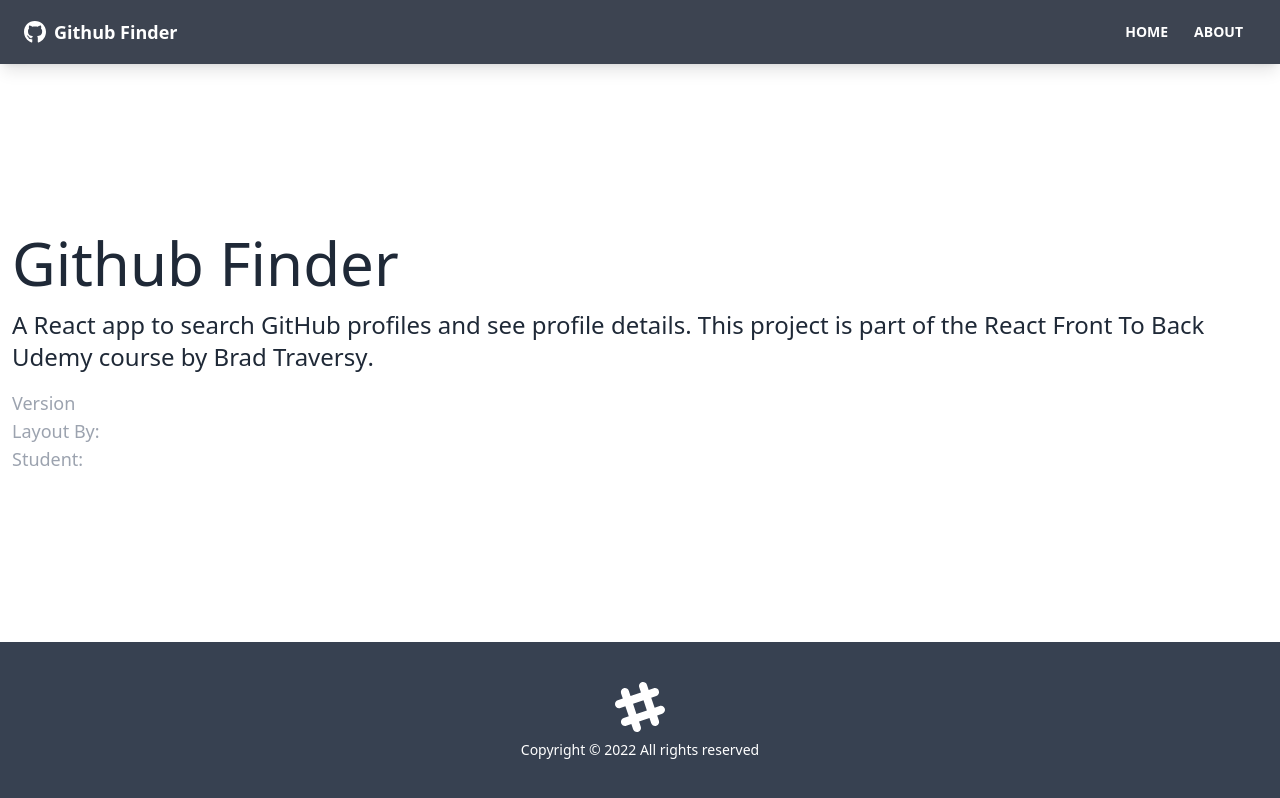
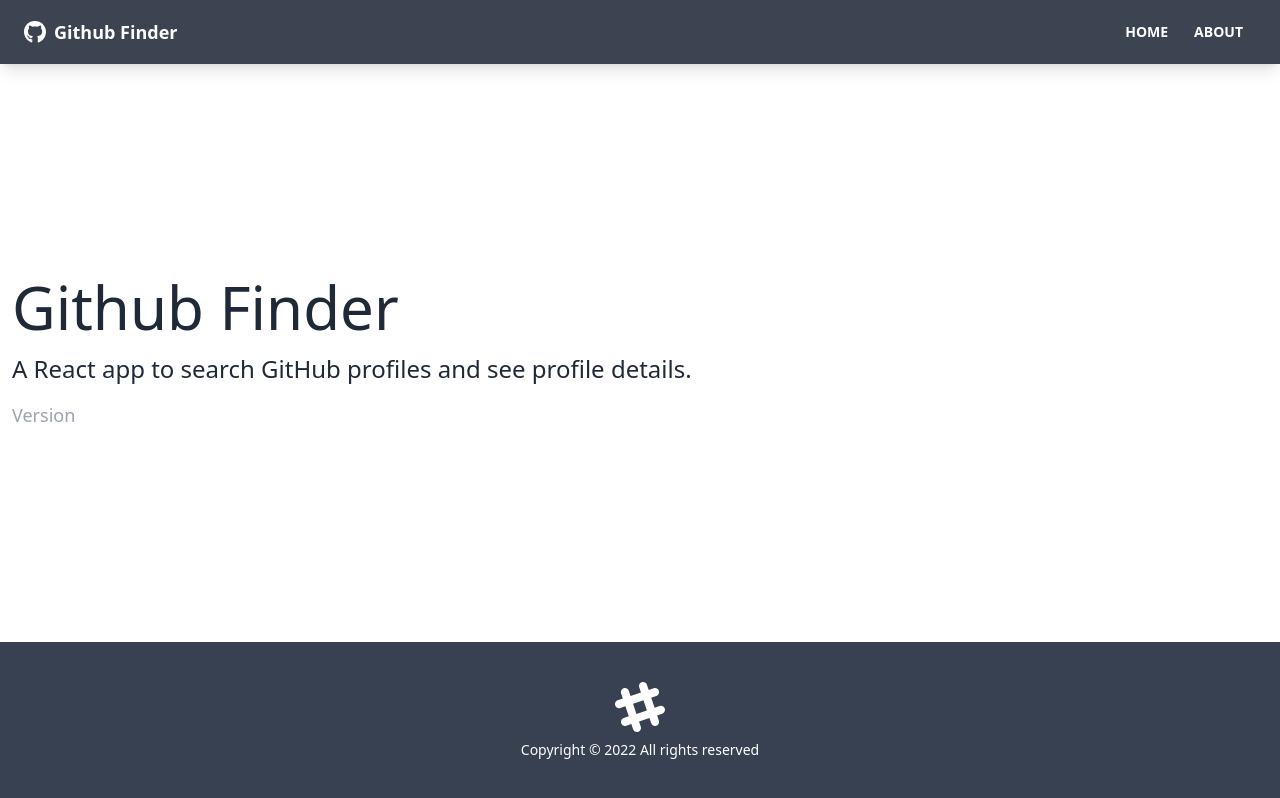
Before and after one commit to mikiasworash/github-finder, a React (Create React App) app: page /about in a window 1280 px wide. Built offline with nearby package versions, Linux system fonts and the light colour scheme.

Commit message:
update readme

```diff
--- a/src/pages/About.jsx
+++ b/src/pages/About.jsx
@@ -1,39 +1,17 @@
-import React from 'react'
+import React from "react";
 
 function About() {
   return (
     <>
       <h1 className="text-6xl mb-4">Github Finder</h1>
       <p className="mb-4 text-2xl font-light">
-        A React app to search GitHub profiles and see profile details. This
-        project is part of the
-        <a href="https://www.udemy.com/course/modern-react-front-to-back/">
-          {' '}
-          React Front To Back
-        </a>{' '}
-        Udemy course by
-        <strong>
-          <a href="https://traversymedia.com"> Brad Traversy</a>
-        </strong>
-        .
+        A React app to search GitHub profiles and see profile details.
       </p>
       <p className="text-lg text-gray-400">
         Version <span className="text-white">1.0.0</span>
       </p>
-      <p className="text-lg text-gray-400">
-        Layout By:
-        <a className="text-white" href="https://twitter.com/hassibmoddasser">
-          Hassib Moddasser
-        </a>
-      </p>
-      <p className="text-lg text-gray-400">
-        Student:
-        <a className="text-white" href="https://twitter.com/mikiasworash">
-          Mikias Worash
-        </a>
-      </p>
     </>
-  )
+  );
 }
 
-export default About
+export default About;
```
Also changed, not shown: 1 other file (tests, documents, lock files or other folders).
